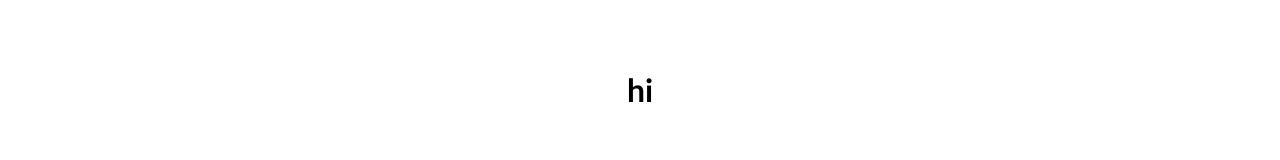
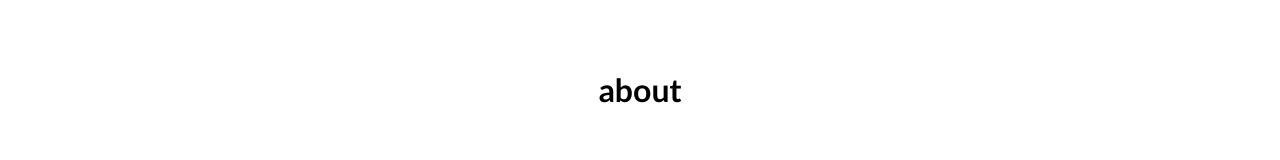
Before and after one commit to inherentspice/Hig, a React (Create React App) app: page / in a window 1280 px wide. Both pictures are taken after a click on the button "about". Shown: the part 345-505 px from the top of the page. Built offline with nearby package versions, Linux system fonts and the light colour scheme; the HTML template or start-up script is replaced by a standard one.

Commit message:
created new components for about and history

```diff
--- a/src/App.js
+++ b/src/App.js
@@ -3,6 +3,8 @@ import './App.css';
 import Header from "./components/Header"
 import Footer from "./components/Footer"
 import Main from "./components/Main"
+import About from "./components/About"
+import History from './components/History'
 
 function App() {
   const [dayQuality, setDayQuality] = useState(
@@ -54,8 +56,8 @@ function App() {
   return (
     <>
     <Header handlePageTransition={handlePageTransition}/>
-    {page.about && <h1>hi</h1>}
-    {page.history && <h1>the ghost of history</h1>}
+    {page.about && <About />}
+    {page.history && <History />}
     {page.home && <Main maxColor={maxColor} color={color} handleClick={handleClick} dayQuality={dayQuality}/>}
     <Footer />
     </>
--- /dev/null
+++ b/src/components/About.js
@@ -0,0 +1,7 @@
+export default function About() {
+  return (
+    <>
+      <h1>about</h1>
+    </>
+  )
+}
--- /dev/null
+++ b/src/components/History.js
@@ -0,0 +1,7 @@
+export default function History() {
+  return (
+    <>
+      <h1>history</h1>
+    </>
+  )
+}
```
